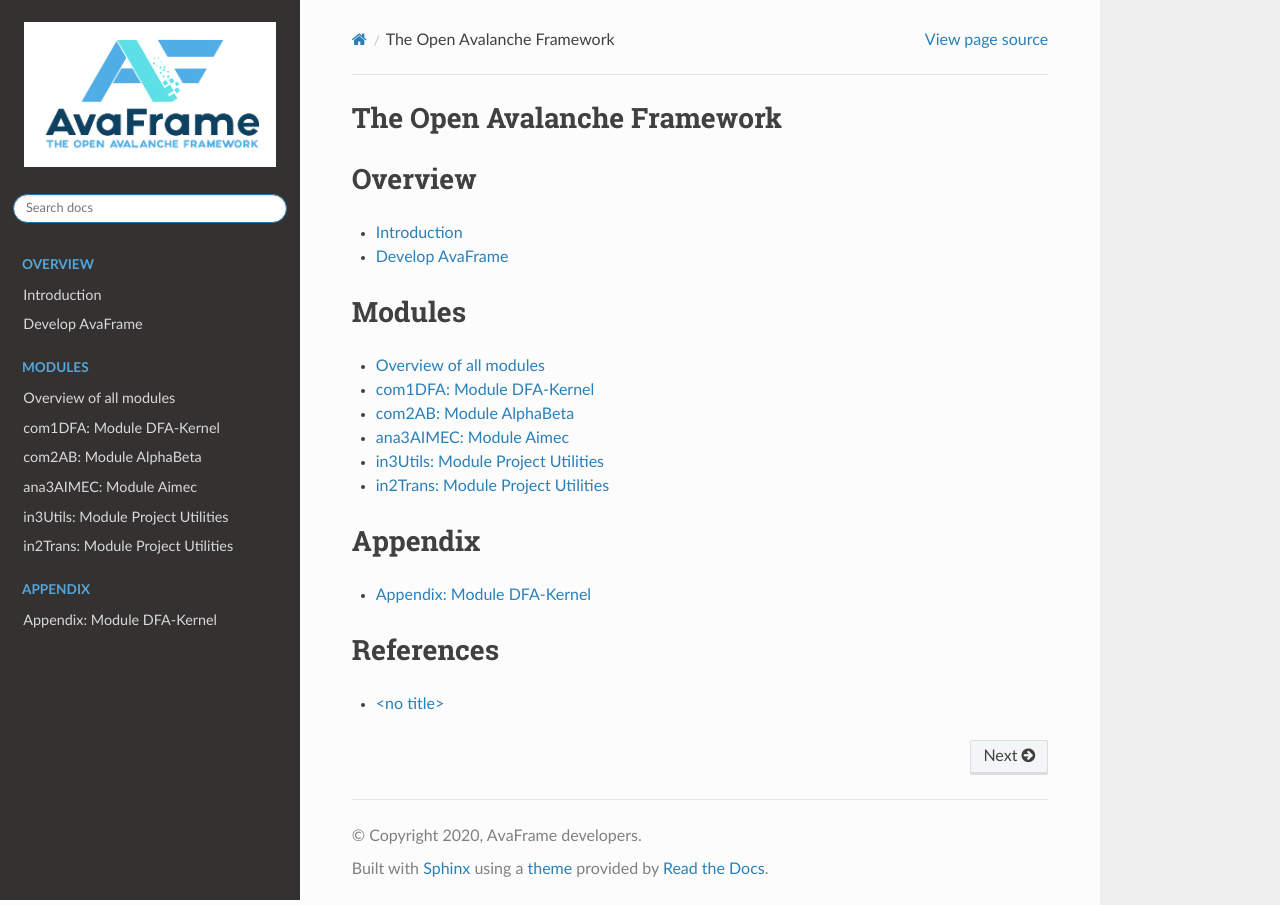
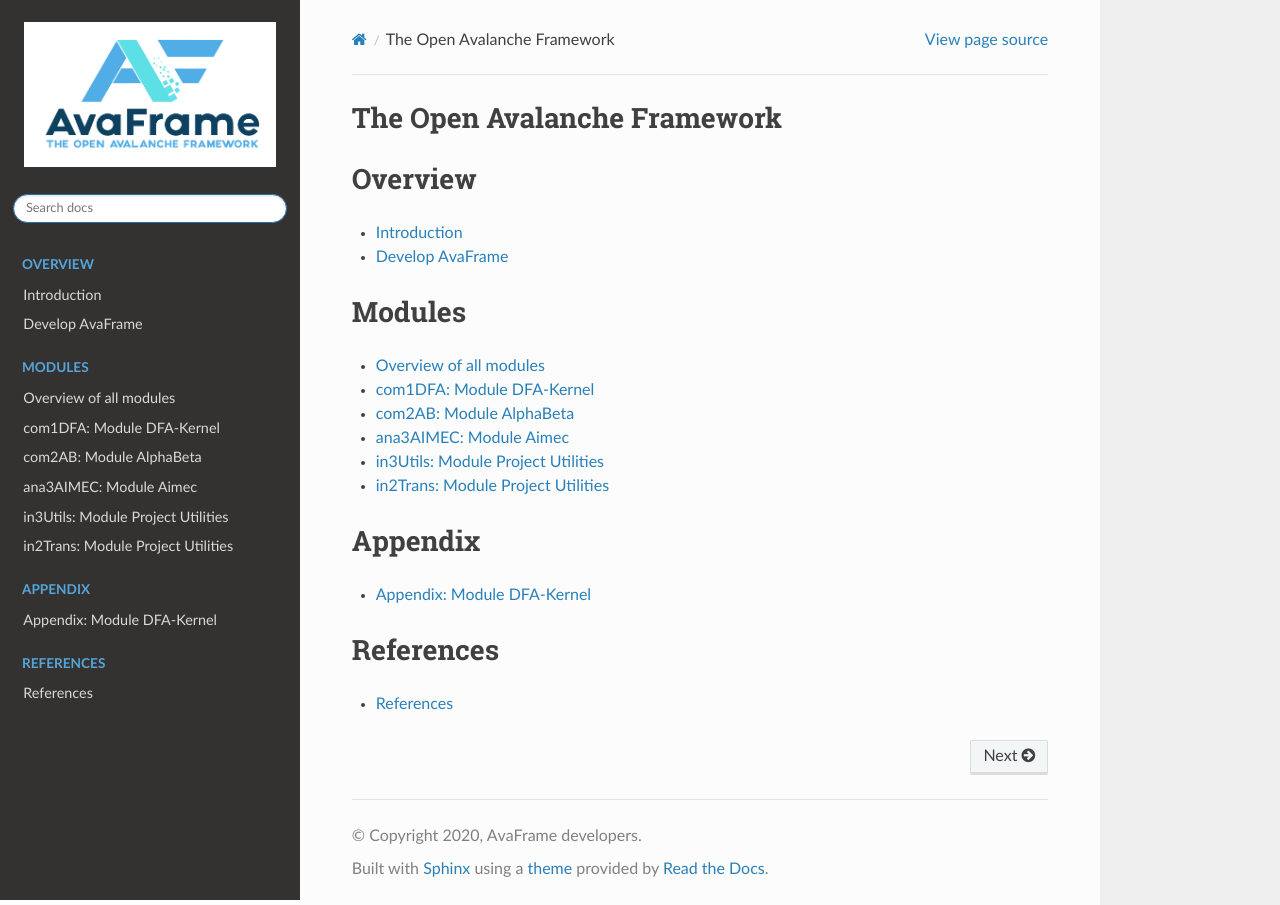
Before and after one commit to avaframe/AvaFrame, a Sphinx documentation site: the page built from docs/index.rst, in a window 1280 px wide. Built offline with Sphinx 7.4.7 and the Read the Docs theme 2.0.0, drawn with Linux system fonts in a browser that asks for light colours; some of the changed lines change nothing that is shown.

Commit message:
something else 5

```diff
--- a/docs/conf.py
+++ b/docs/conf.py
@@ -13,7 +13,7 @@
 # import os
 # import sys
 # sys.path.insert(0, os.path.abspath('.'))
-
+import sphinx_rtd_theme
 
 # -- Project information -----------------------------------------------------
 
--- a/docs/zreferences.rst
+++ b/docs/zreferences.rst
@@ -1,6 +1,4 @@
 .. only:: html
-
-   .. rubric:: References
 
     References
     =============
```
